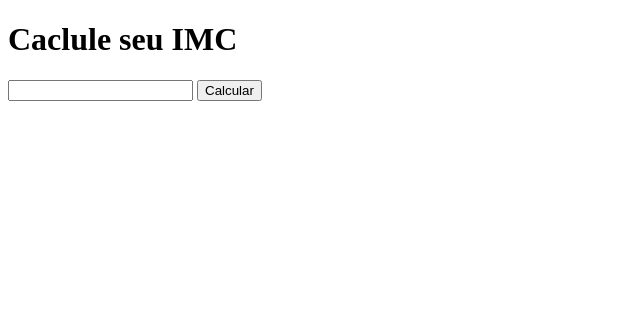
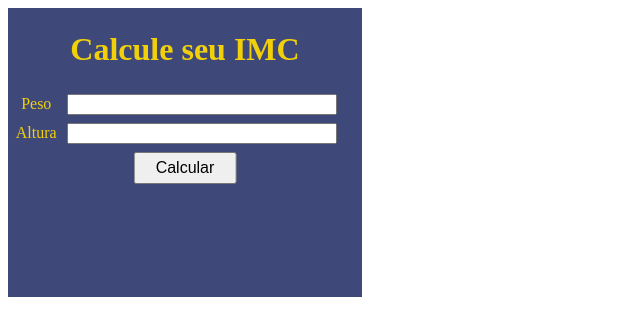
Before and after one commit to natanpcosta/calculadora-imc, a plain HTML site: page index.html in a window 1280 px wide. Shown: the whole page, without its empty margins (0-640 px from the left). Drawn offline with Linux system fonts and the light colour scheme.

Commit message:
Alterado o html e aplicado o estilo básico

```diff
--- a/index.html
+++ b/index.html
@@ -9,13 +9,16 @@
 
 </head>
 <body>
-    <div class="calculadora">
-        <h1>Caclule seu IMC</h1>
-        <div class="">
-            <input type="text">
+    <main class="calculadora">
+        <h1>Calcule seu IMC</h1>
+        <div class="content">
+            <label for="peso">Peso</label>
+            <input type="text" id="peso" class="input input-peso">
+            <label for="altura">Altura</label>
+            <input type="text" id="altura" class="input input-altura">
             <button type="submit">Calcular</button>
         </div>
-    </div>
+    </main>
     <script src="index.js"></script>
 </body>
 </html>
--- a/style.css
+++ b/style.css
@@ -0,0 +1,44 @@
+:root{
+--azul-escuro: #3E497A;
+--amarelo-forte: #F1D00A;
+
+}
+.calculadora {
+    border: 2px solid var(--azul-escuro);
+    width: 350px;
+    height: 285px;
+    background: var(--azul-escuro);
+    color: var(--amarelo-forte);
+}
+h1{
+    position: relative;
+
+    text-align: center;
+}
+
+.content{
+    position: relative;
+}
+
+.input, label, button{
+    display: inline-block;
+    text-align: center;
+    margin-top: 4px;
+    margin-bottom: 4px;
+}
+
+label{
+    width: 15%;
+}
+input{
+    width: 75%;
+}
+button{
+    position: absolute;
+    left: 50%;
+    bottom: -40px;
+    transform: translateX(-50%);
+    text-align: center;
+    padding: 5px 20px 5px 20px;
+    font-size: 16px;
+}
```
